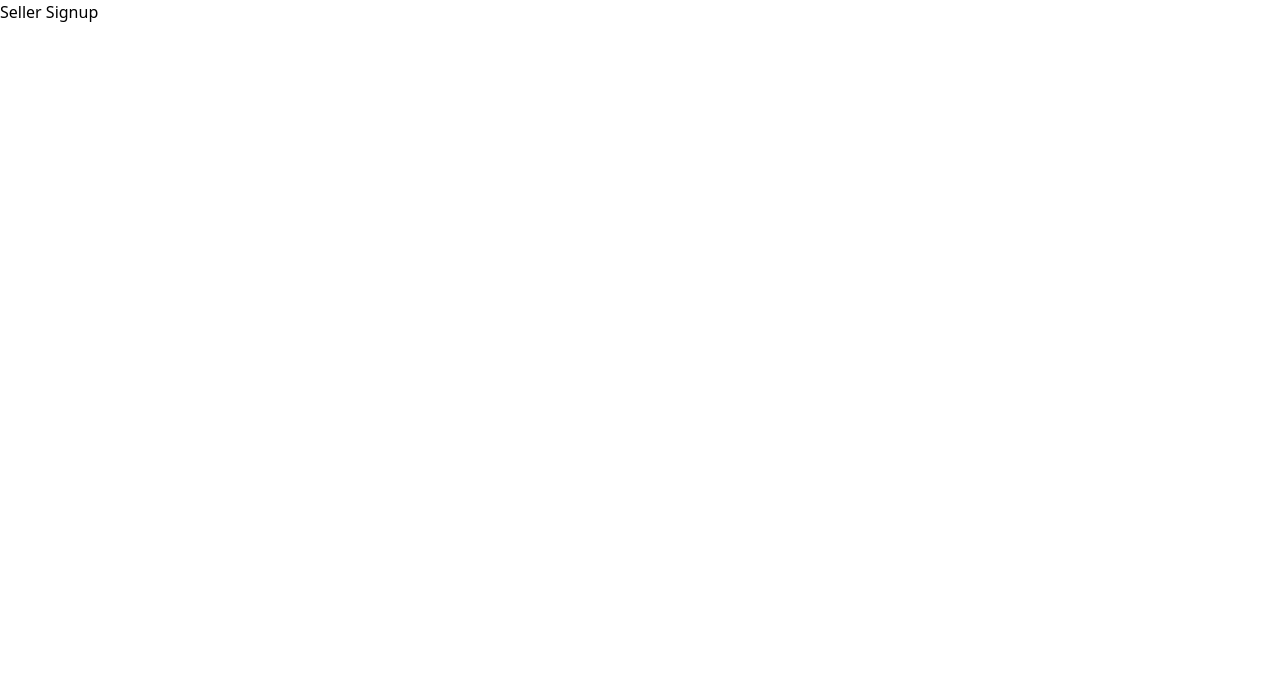
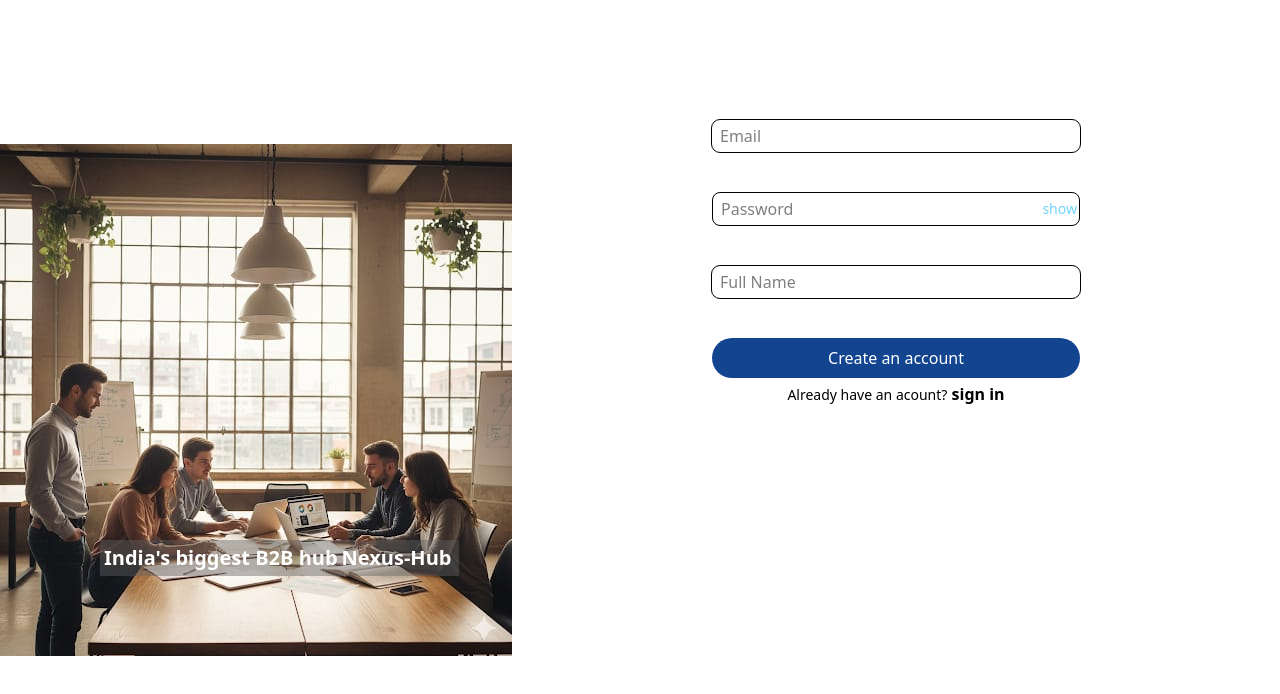
Before and after one commit to nexushub002/Nexus-hub-website, a React (Vite) app in the folder seller-frontend/: page /seller-signup in a window 1280 px wide. Shown: the top 694 px of the page. Built offline with nearby package versions, Linux system fonts and the light colour scheme.

Commit message:
seller-signup pade added

```diff
--- a/seller-frontend/src/pages/Sellersignup.jsx
+++ b/seller-frontend/src/pages/Sellersignup.jsx
@@ -1,11 +1,82 @@
-import React from 'react'
-
+import React, { use } from 'react'
+import { useState } from 'react';
 
 const Sellersignup = () => {
 
+    let [show,setShow] = useState(false);
+    let [email,setEmail] = useState("");
+    let [password,setPassword] = useState("");
+    let [name,setName]=useState("");
+
+    const handleSubmit = (e) => {
+  e.preventDefault();
+  console.log("Email:", email);
+  console.log("Password:", password);
+  console.log("Name:", name);
+};
+
+
   return (
         <div>
-            <h1>Seller Signup</h1>
+            <div className="main h-screen w-full  flex justify-center items-center ">
+                <div className="img md:w-[40%] w[0];  object-center relative" >
+                    <img
+                    className='h-full hidden md:flex'
+                    src="../../public/nexus_login.jpg" alt="photo" />
+
+                    <div className=" p-1 hidden md:flex bg-[#6161616f] absolute  bottom-20 left-25 text-xl font-bold text-white ">India's biggest B2B hub <p className="mx-1 "> Nexus-Hub</p></div>
+                </div>
+
+
+                <div className="form md:w-[60%] h-screen flex flex-col  ">
+                    <form
+                     onSubmit={handleSubmit}
+                    className="flex flex-col md:px-50  space-y-10 md:py-30  "
+                    action="
+                    ">
+
+                        <input
+                        placeholder='Email'
+                        className="outline h-8 rounded-lg px-2 "
+                        type="text"
+                        value={email}
+                        onChange={(e)=>setEmail(e.target.value)}
+                        name="" id="" />
+
+                        <div className="pass border-1 rounded-lg flex items-center">
+                            <input
+                        placeholder='Password '
+                        className=" h-8 rounded-lg px-2 focus:outline-0 w-[90%]"
+                        type={show?"text":"password"}
+                         value={password}
+                        onChange={(e)=>setPassword(e.target.value)}
+                        name="" id="" />
+
+                        <p
+                        onClick={()=>setShow(!show)}
+                        className="cursor-pointer text-sky-300 text-sm">{show?"hide":"show"} </p>
+
+                        </div>
+
+                        <input
+                        placeholder='Full Name'
+                        className="outline h-8 rounded-lg px-2"
+                         type="text"
+                         value={name}
+                         onChange={(e)=>setName(e.target.value)}
+                         name="" id="" />
+
+                        <div className="foot flex flex-col space-y-1 justify-center items-center">
+                            <button
+
+
+                            className="w-full h-10 rounded-full bg-[#134490]  text-white"
+                            >Create an account</button>
+                        <p className='text-sm'>Already have an acount?<a className="font-bold text-base" href=""> sign in</a></p>
+                        </div>
+                    </form>
+                </div>
+            </div>
         </div>
     )
 }
```
Also changed, not shown: seller-frontend/public/nexus_login.jpg (added), 1 other file (tests, documents, lock files or other folders).
